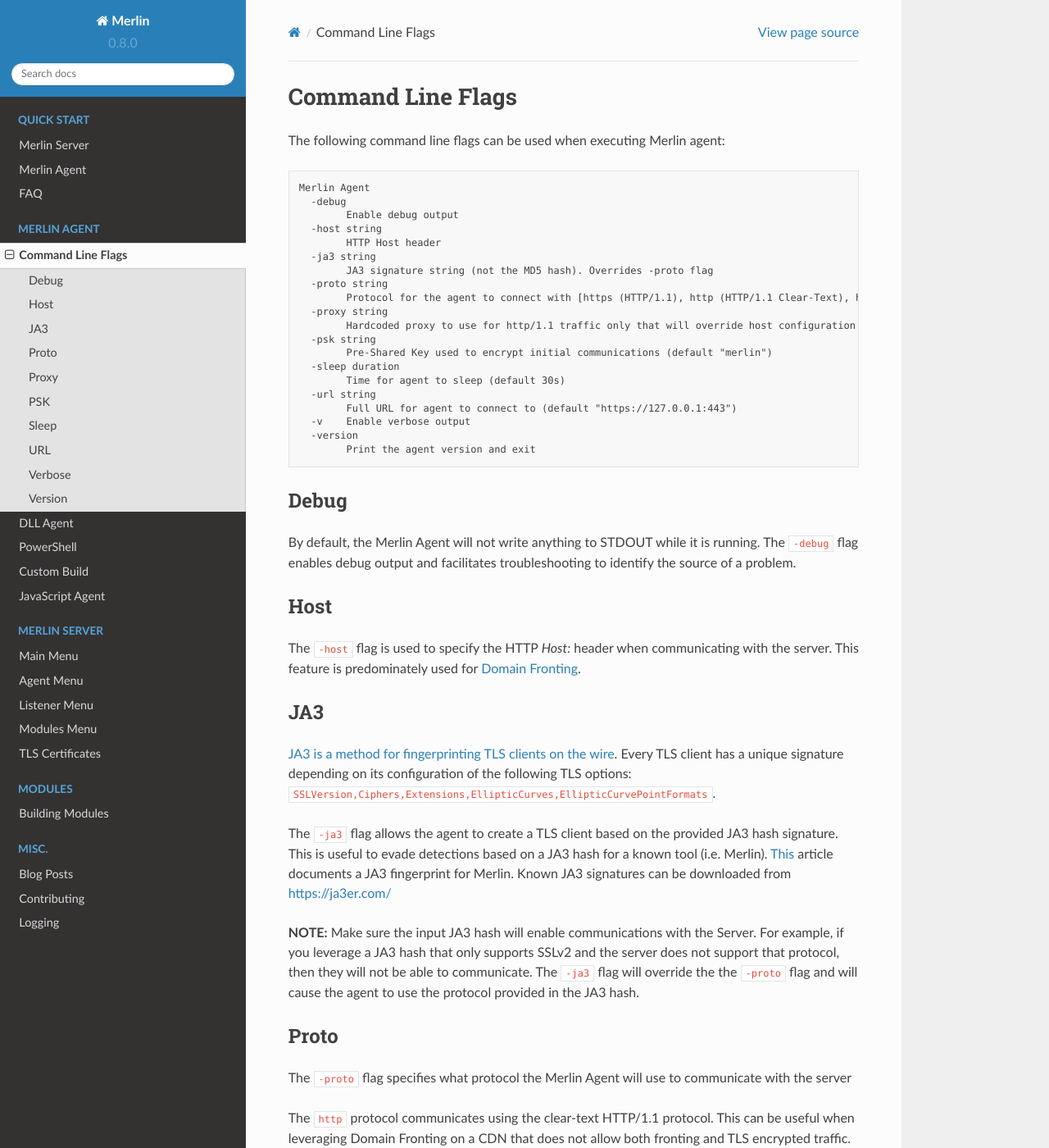
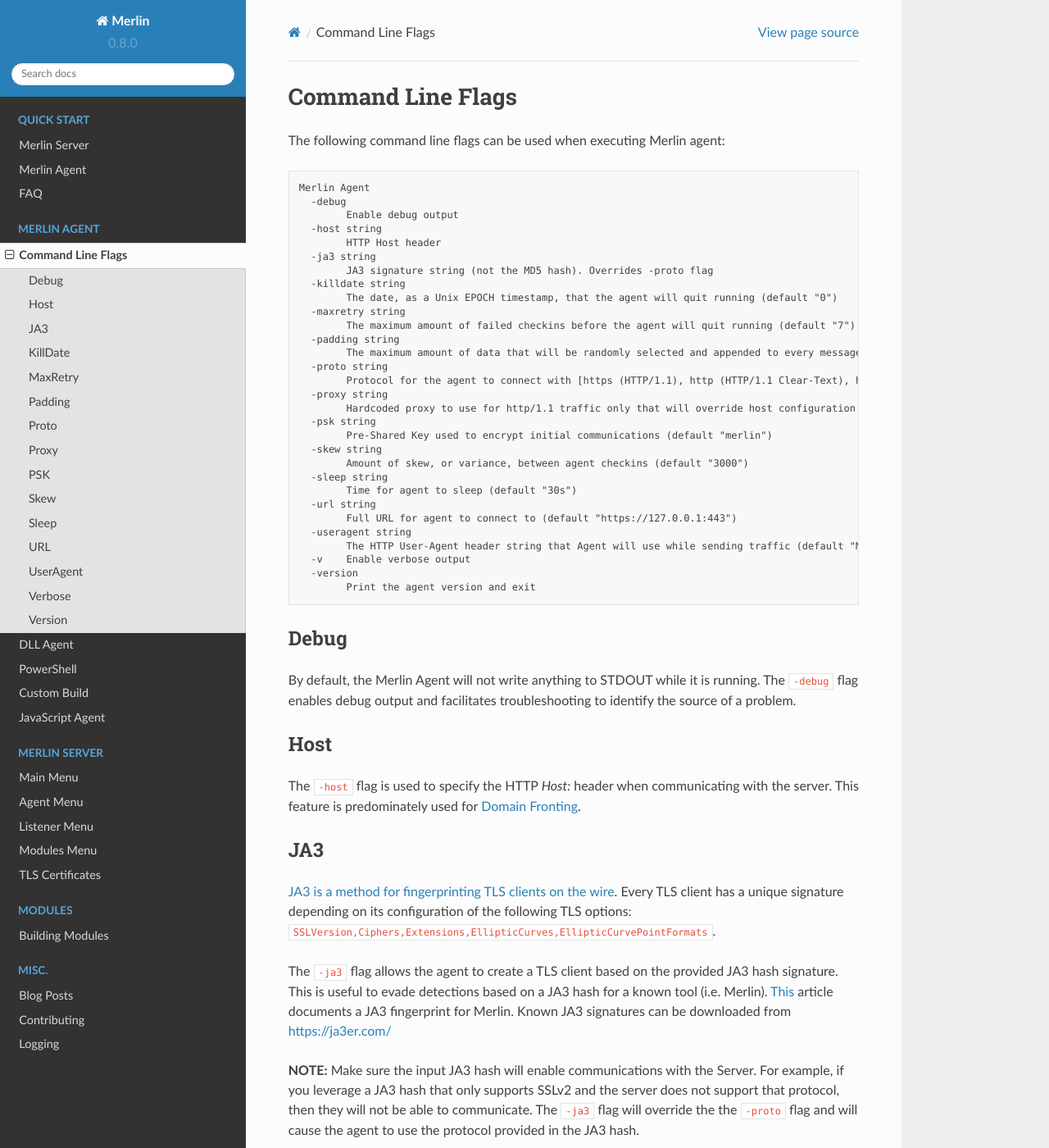
Before and after one commit to Ne0nd0g/merlin, a Sphinx documentation site: the page built from docs/agent/cli.rst, in a window 1280 px wide and 1400 px high. Shown: the whole window at 82% size. Built offline with Sphinx 7.4.7 and the Read the Docs theme 2.0.0, drawn with Linux system fonts in a browser that asks for light colours; some of the changed text lies outside the part shown.

Commit message:
Updated documentation. Added killdate, maxretry, padding, skew, sleep, and useragent to Makefile

```diff
--- a/docs/agent/cli.rst
+++ b/docs/agent/cli.rst
@@ -13,16 +13,26 @@
             HTTP Host header
       -ja3 string
             JA3 signature string (not the MD5 hash). Overrides -proto flag
+      -killdate string
+            The date, as a Unix EPOCH timestamp, that the agent will quit running (default "0")
+      -maxretry string
+            The maximum amount of failed checkins before the agent will quit running (default "7")
+      -padding string
+            The maximum amount of data that will be randomly selected and appended to every message (default "4096")
       -proto string
             Protocol for the agent to connect with [https (HTTP/1.1), http (HTTP/1.1 Clear-Text), h2 (HTTP/2), h2c (HTTP/2 Clear-Text), http3 (QUIC or HTTP/3.0)] (default "h2")
       -proxy string
             Hardcoded proxy to use for http/1.1 traffic only that will override host configuration
       -psk string
             Pre-Shared Key used to encrypt initial communications (default "merlin")
-      -sleep duration
-            Time for agent to sleep (default 30s)
+      -skew string
+            Amount of skew, or variance, between agent checkins (default "3000")
+      -sleep string
+            Time for agent to sleep (default "30s")
       -url string
             Full URL for agent to connect to (default "https://127.0.0.1:443")
+      -useragent string
+            The HTTP User-Agent header string that Agent will use while sending traffic (default "Mozilla/5.0 (Windows NT 6.1; Win64; x64) AppleWebKit/537.36 (KHTML, like Gecko) Chrome/40.0.2214.85 Safari/537.36")
       -v    Enable verbose output
       -version
             Print the agent version and exit
@@ -45,6 +55,21 @@
 The ``-ja3`` flag allows the agent to create a TLS client based on the provided JA3 hash signature. This is useful to evade detections based on a JA3 hash for a known tool (i.e. Merlin). `This <https://engineering.salesforce.com/gquic-protocol-analysis-and-fingerprinting-in-zeek-a4178855d75f>`_ article documents a JA3 fingerprint for Merlin. Known JA3 signatures can be downloaded from https://ja3er.com/
 
 **NOTE:** Make sure the input JA3 hash will enable communications with the Server. For example, if you leverage a JA3 hash that only supports SSLv2 and the server does not support that protocol, then they will not be able to communicate. The ``-ja3`` flag will override the the ``-proto`` flag and will cause the agent to use the protocol provided in the JA3 hash.
+
+KillDate
+^^^^^^^^
+
+The ``-killdate`` flag is used to specify the date, as an Unix epoch timestamp, that the agent should quit running. `EpochConverter <https://www.epochconverter.com>`_ is a good resource to generate or convert a timestamp. The default value is ``0`` which means the Agent does not have a killdate.
+
+MaxRetry
+^^^^^^^^
+
+The ``-maxretry`` flag is the maximum amount of failed checkins before the agent will quit running. The default value is 7.
+
+Padding
+^^^^^^^
+
+The ``-padding`` flag is maximum amount of data that will be randomly selected and appended to every message. The default value is 4096 bytes. The data padding is intended to increase the detection difficulty for idle checkin behavior when the message size was fixed everytime.
 
 Proto
 ^^^^^
@@ -71,6 +96,11 @@
 
 The ``-psk`` flag is used to specify the Pre-Shared Key (PSK) that the Merlin Agent uses to initiate communication with the Merlin Server. The first message is encrypted with the PSK and subsequent messages establish a new session based encryption key using the `OPAQUE protocol <https://eprint.iacr.org/2018/163.pdf>`_ from `this <https://tools.ietf.org/html/draft-krawczyk-cfrg-opaque-03>`__ IETF draft. Additional information about OPAQUE can be found here: `Merlin Goes OPAQUE for Key Exchange <https://posts.specterops.io/merlin-goes-opaque-for-key-exchange-420db3a58713>`_.
 
+Skew
+^^^^
+
+The ``-skew`` flag is the amount of skew, or variance, between agent checkins. The default value is 3000
+
 Sleep
 ^^^^^
 
@@ -81,6 +111,11 @@
 
 The ``-url`` flag is used to specify the Uniformed Resource Locator (URL) that the agent will attempt to communicate with. Include the protocol (i.e. ``https``), the host (i.e. ``127.0.0.1``), the page (i.e ``/`` or ``/news.php``), and optionally port (i.e. ``:443``). This will result in ``https://127.0.0.1:443/``. **NOTE:** By default the Merlin agent will communicate on the loopback adapter.
 
+UserAgent
+^^^^^^^^^
+
+The ``-useragent`` flag is the HTTP User-Agent header string that the Agent will use while sending traffic. The default value is: ``Mozilla/5.0 (Windows NT 6.1; Win64; x64) AppleWebKit/537.36 (KHTML, like Gecko) Chrome/40.0.2214.85 Safari/537.36``.
+
 Verbose
 ^^^^^^^
 
```
Also changed, not shown: docs/CHANGELOG.MD (+6 -0 lines), docs/agent/custom.rst (+13 -8 lines), 10 other files.
